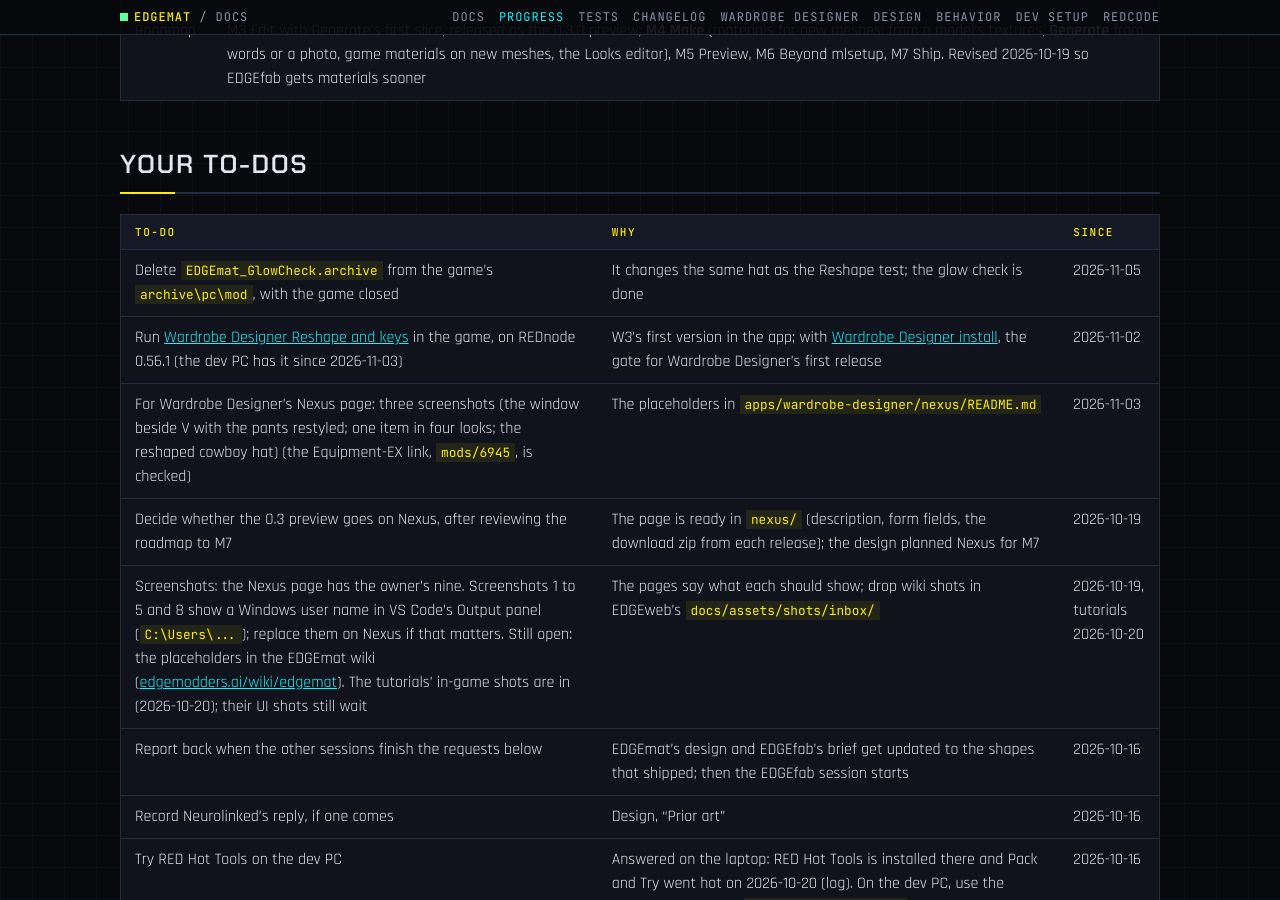
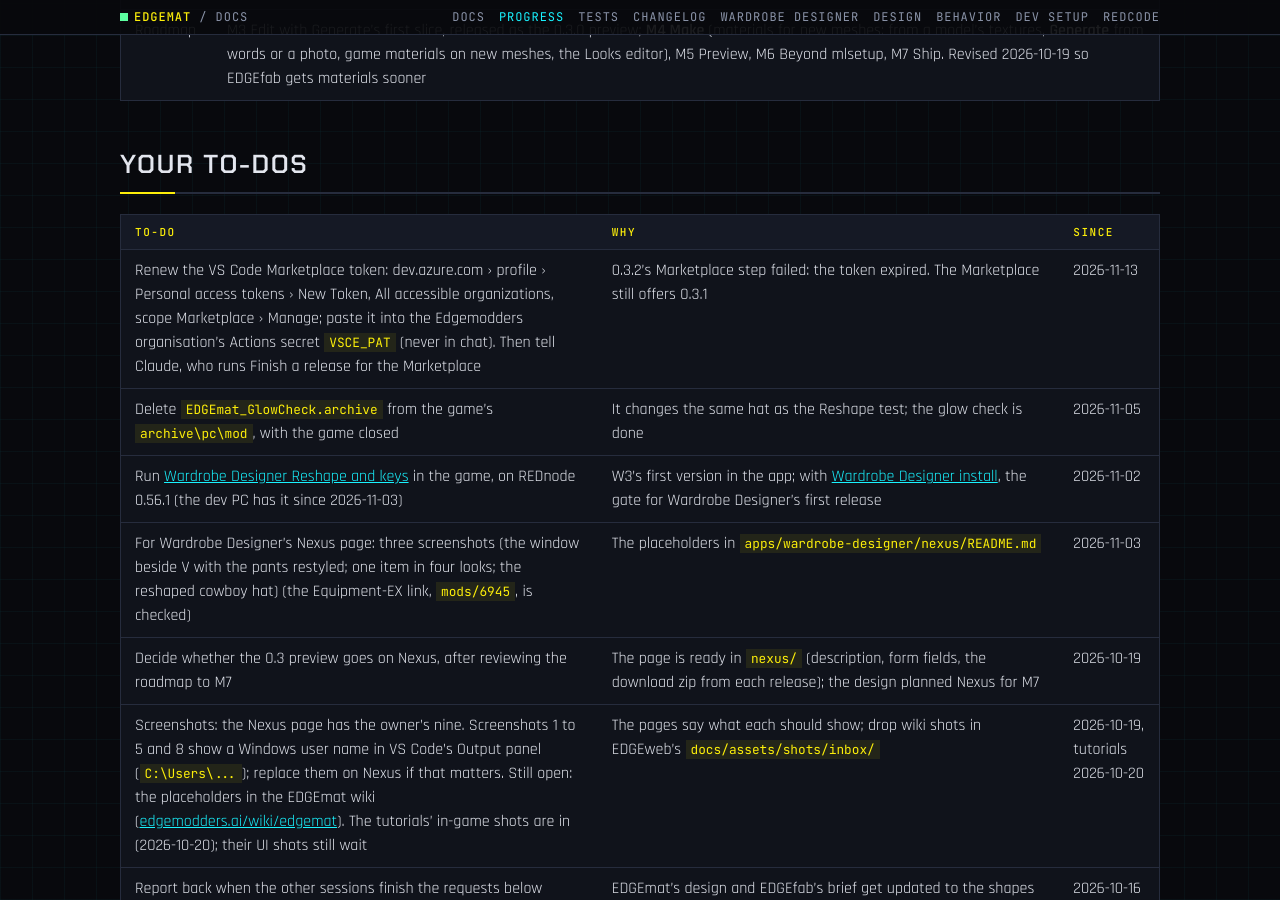
Before and after one commit to Edgemodders/EDGEmat, a Jekyll site: the page built from docs/progress.md, in a window 1280 px wide and 900 px high, scrolled down 829 px. Built offline with Jekyll 4.4.1, drawn with Linux system fonts in a browser that asks for light colours; our own code applies the rules of GitHub Pages for plain Markdown files; some of the changed text lies outside the part shown.

Commit message:
0.3.2 released except the Marketplace (token expired); npm done, #7 closed
Co-Authored-By: Claude Opus 5.5 <noreply@anthropic.com>

```diff
--- a/docs/progress.md
+++ b/docs/progress.md
@@ -19,6 +19,7 @@ Last updated 2026-11-03.
 
 | To-do | Why | Since |
 |---|---|---|
+| Renew the VS Code Marketplace token: dev.azure.com › profile › Personal access tokens › New Token, All accessible organizations, scope Marketplace › Manage; paste it into the Edgemodders organisation's Actions secret `VSCE_PAT` (never in chat). Then tell Claude, who runs Finish a release for the Marketplace | 0.3.2's Marketplace step failed: the token expired. The Marketplace still offers 0.3.1 | 2026-11-13 |
 | Delete `EDGEmat_GlowCheck.archive` from the game's `archive\pc\mod`, with the game closed | It changes the same hat as the Reshape test; the glow check is done | 2026-11-05 |
 | Run [Wardrobe Designer Reshape and keys](testing.html#wardrobe-designer-reshape-and-keys) in the game, on REDnode 0.56.1 (the dev PC has it since 2026-11-03) | W3's first version in the app; with [Wardrobe Designer install](testing.html#wardrobe-designer-install), the gate for Wardrobe Designer's first release | 2026-11-02 |
 | For Wardrobe Designer's Nexus page: three screenshots (the window beside V with the pants restyled; one item in four looks; the reshaped cowboy hat) (the Equipment-EX link, `mods/6945`, is checked) | The placeholders in `apps/wardrobe-designer/nexus/README.md` | 2026-11-03 |
@@ -59,7 +60,7 @@ Last updated 2026-11-03.
 
 | What | Detail |
 |---|---|
-| **0.3.2 released, partly** (run 43451753012) | Done: tag `v0.3.2` and the GitHub release, Open VSX, Nexus Mods (0.3.2 the main file, 0.3.0 archived, description and changelog pushed; pulled back after). **Failed: the VS Code Marketplace, its `VSCE_PAT` expired**, so the npm job never ran. Added `.github/workflows/finish-release.yml` to finish from the tag: npm now, the Marketplace once the owner renews the token |
+| **0.3.2 released, partly** (run 43451753012) | Done: tag `v0.3.2` and the GitHub release, Open VSX, Nexus Mods (0.3.2 the main file, 0.3.0 archived, description and changelog pushed; pulled back after). **Failed: the VS Code Marketplace, its `VSCE_PAT` expired**, so the npm job never ran. Added `.github/workflows/finish-release.yml` to finish from the tag: npm done with it (run 43452296852: both packages, `@edgemodders/edgemat-core` new, so EDGEmat #7 is closed); Open VSX lists 0.3.2. The Marketplace once the owner renews the token |
 | **0.3.2's release prep** | The changelog's 0.3.2 section (dated 2026-11-13; change it if the release is later), the README's status line and badge (`readme-check` passes), and the Nexus description for 0.3.2 (the Desk's variations and Add to Project, which item to give V with REDnode's Console, the Game Materials filter, REDnode in Requirements; the live page unchanged since the last pull). The owner checked `NPM_TOKEN`: read and write access to all packages (a new package unverified until the run). Waiting: the owner's go for the release run |
 | **Every test for 0.3.2 has passed** (owner, laptop) | The test build's install passed too. Left before the release run: the changelog's 0.3.2 section, the README's status line and badge, the Nexus description, and the owner's check that `NPM_TOKEN` can publish `@edgemodders/edgemat-core` |
 | **0.3.2 test build** | The version set to 0.3.2 (`tools/version.mjs`: extension, MCP server, core package) for the release's install test. Packaged locally: 14 files, about 380 KB, no PowerShell decryption in it. The release workflow builds it as a test build (no Make a release): nothing published |
```
Also changed, not shown: CLAUDE.md (+2 -1 lines).
